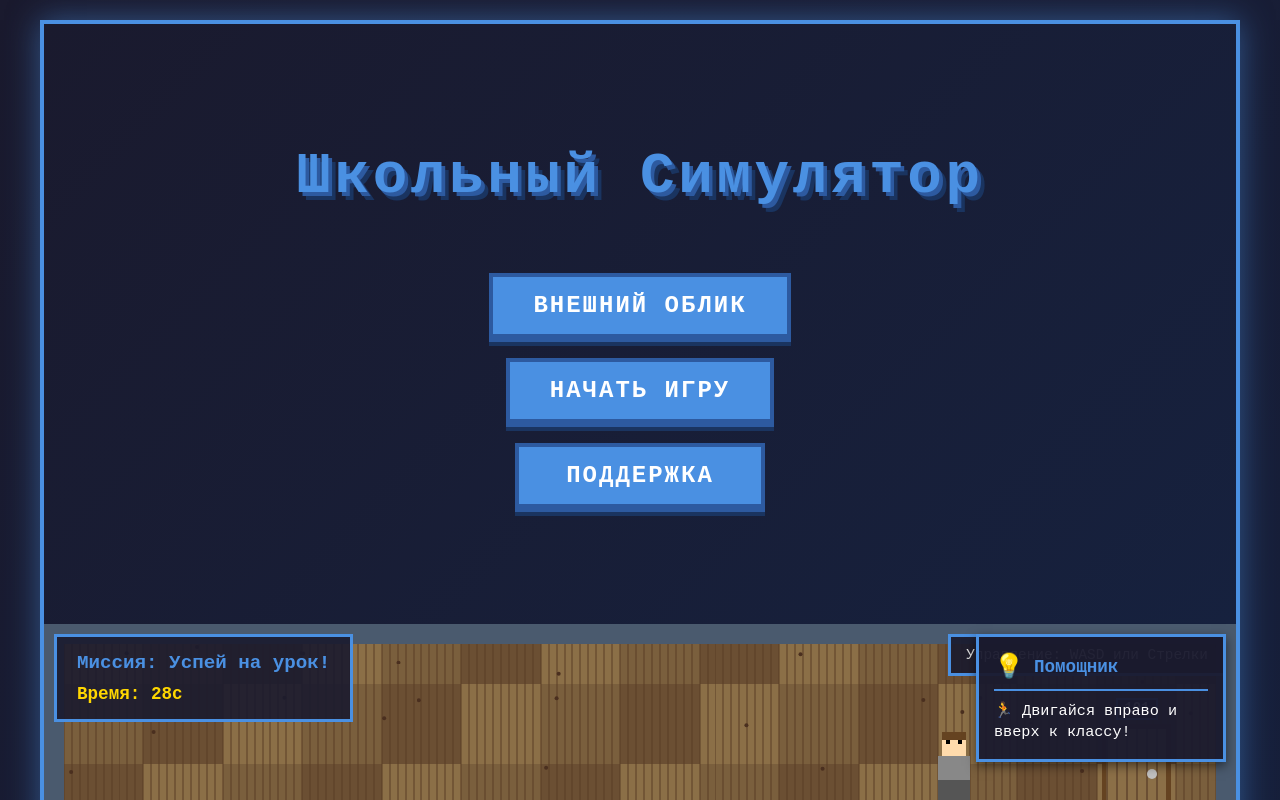
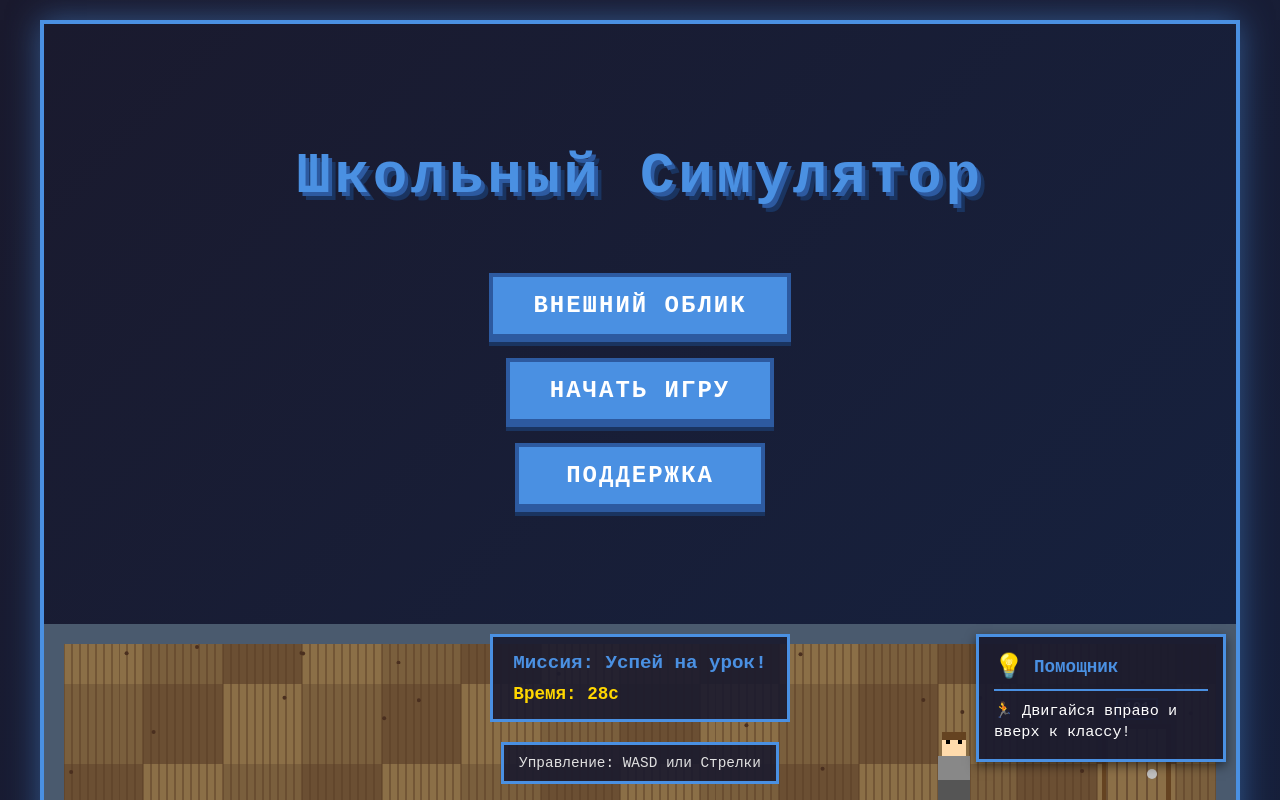
Before and after one commit to p0zitivvv/school-game, a plain HTML site: page index.html in a window 1280 px wide. Both pictures are taken after a click on the button "НАЧАТЬ ИГРУ". Shown: the top 800 px of the page. Drawn offline with Linux system fonts and the light colour scheme.

Commit message:
Update style.css

```diff
--- a/style.css
+++ b/style.css
@@ -250,13 +250,15 @@ body {
 .game-ui {
     position: absolute;
     top: 10px;
-    left: 10px;
-    right: 10px;
+    left: 50%;
+    transform: translateX(-50%);
     z-index: 10;
     display: flex;
-    justify-content: space-between;
+    justify-content: center;
     align-items: flex-start;
+    gap: 20px;
     pointer-events: none;
+    flex-wrap: wrap;
 }
 
 .mission-info {
```
